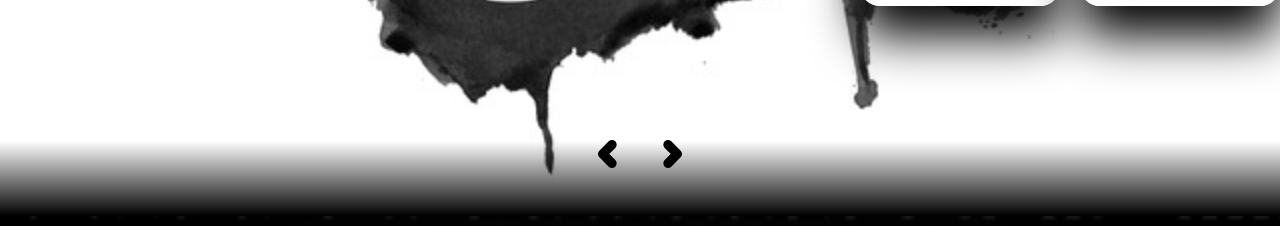
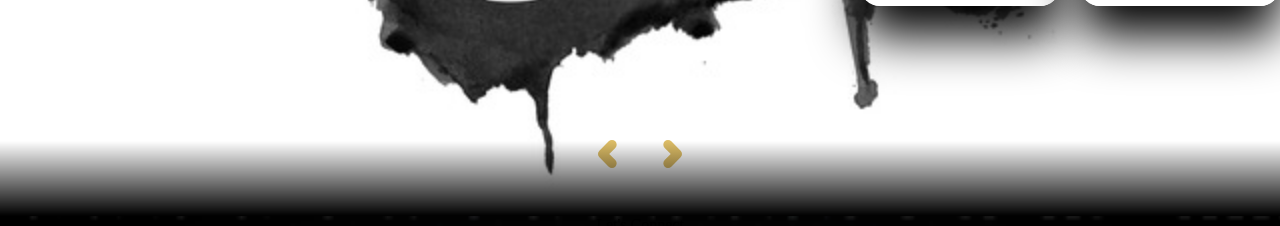
Before and after one commit to NisalkaJay/Portfolio, a React (Vite) app: page / in a window 1280 px wide. Shown: the part 3020-3246 px from the top of the page. Built offline with nearby package versions, Linux system fonts and the light colour scheme.

Commit message:
Modified Projects component with updated images

```diff
--- a/src/components/Projects.jsx
+++ b/src/components/Projects.jsx
@@ -74,13 +74,13 @@ const Projects = () => {
         <button className={styles.projectsPrev} ref={prevRef}>
           {/* Example SVG for left arrow */}
           <svg width="44" height="44" viewBox="0 0 24 24" fill="none" xmlns="http://www.w3.org/2000/svg">
-            <path d="M15 19l-7-7 7-7" stroke="#000000" strokeWidth="7" strokeLinecap="round" strokeLinejoin="round"/>
+            <path d="M15 19l-7-7 7-7" stroke="#ddbd66" strokeWidth="7" strokeLinecap="round" strokeLinejoin="round"/>
           </svg>
         </button>
         <button className={styles.projectsNext} ref={nextRef}>
           {/* Example SVG for right arrow */}
           <svg width="44" height="44" viewBox="0 0 24 24" fill="none" xmlns="http://www.w3.org/2000/svg">
-            <path d="M9 5l7 7-7 7" stroke="#000000" strokeWidth="7" strokeLinecap="round" strokeLinejoin="round"/>
+            <path d="M9 5l7 7-7 7" stroke="#ddbd66" strokeWidth="7" strokeLinecap="round" strokeLinejoin="round"/>
           </svg>
         </button>
       </div>
```
